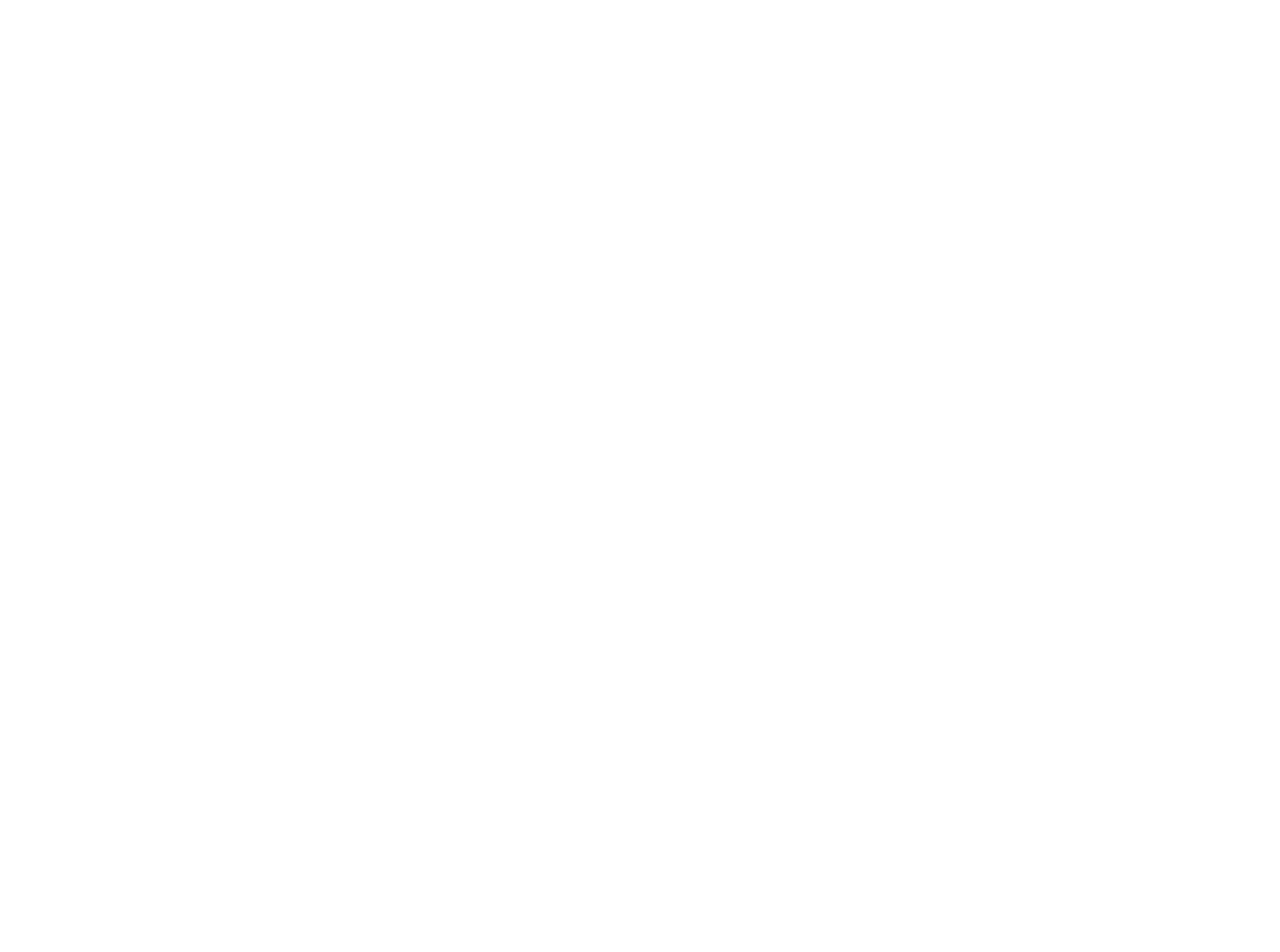
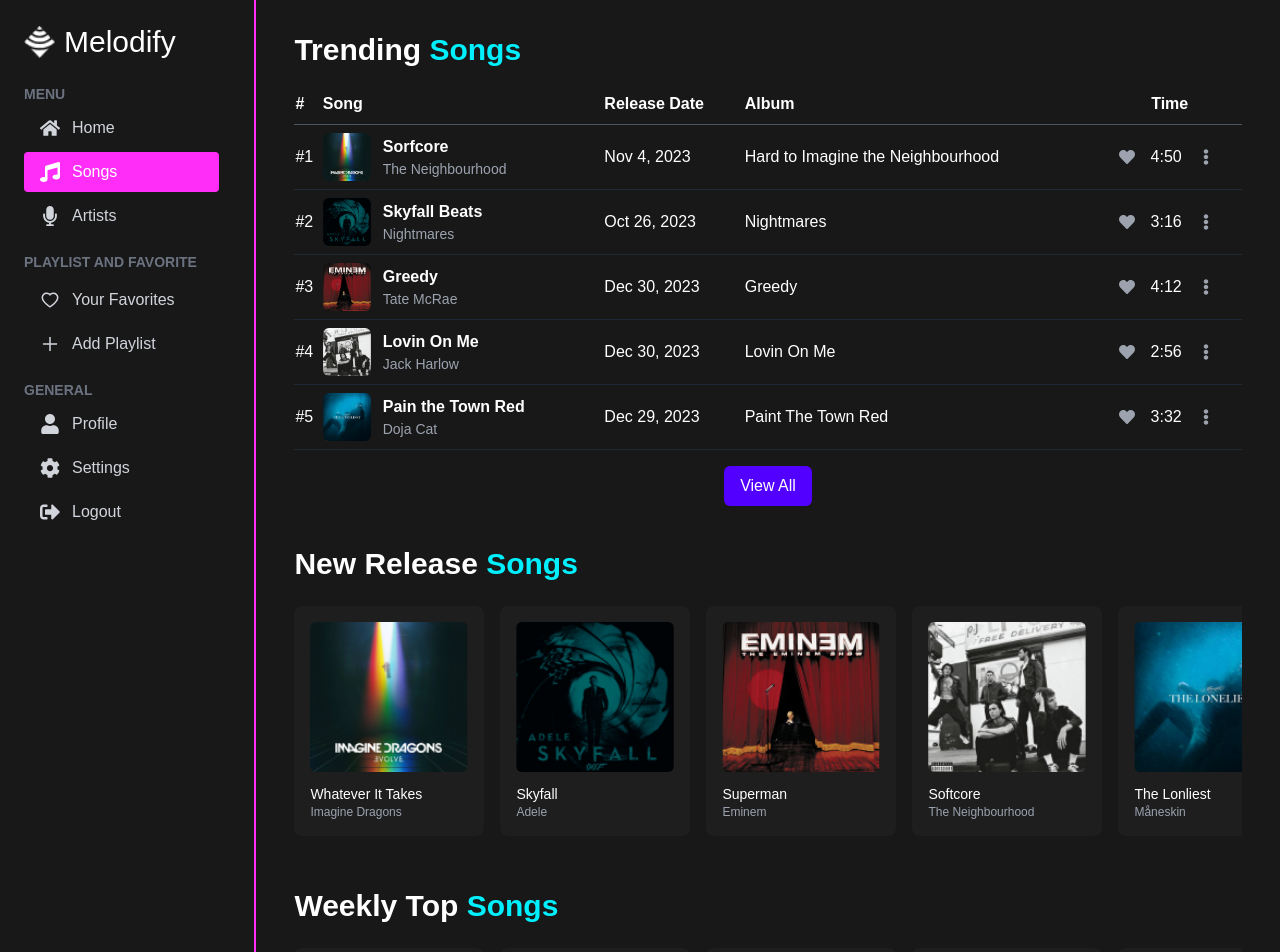
Before and after one commit to aDJi2003/front-end-paw, a React (Vite) app: page /song in a window 1280 px wide. Before the commit this address had no page. Shown: the top 952 px of the page. Before the commit the page ends 800 px from the top, so only its background shows below. Built offline with nearby package versions, Linux system fonts and the light colour scheme; a web font is replaced by a local one.

Commit message:
feat: add song page

```diff
--- a/src/main.jsx
+++ b/src/main.jsx
@@ -9,6 +9,7 @@
 import ArtistDetail from './pages/ArtistDetail';
 import SongDetail from './pages/SongDetail';
 import Profile from './pages/Profile';
+import Song from './pages/Song';
 
 createRoot(document.getElementById('root')).render(
   <StrictMode>
@@ -21,6 +22,7 @@
         <Route path="/profile" element={<Profile />} />
         <Route path="/artist/:artistName" element={<ArtistDetail />} />
         <Route path="/song/:songTitle" element={<SongDetail />} />
+        <Route path="/song" element={<Song />} />
       </Routes>
     </Router>
   </StrictMode>,
--- /dev/null
+++ b/src/pages/Song.jsx
@@ -0,0 +1,169 @@
+import SongCard from "../component/SongCard";
+import { AiOutlinePlus } from "react-icons/ai";
+import TrendingSongCard from "../component/TrendingSongCard";
+import Sidebar from "../component/Sidebar";
+
+import Song1 from "../assets/images/song_1_paw.png";
+import Song2 from "../assets/images/song_2_paw.png";
+import Song3 from "../assets/images/song_3_paw.png";
+import Song4 from "../assets/images/song_4_paw.png";
+import Song5 from "../assets/images/song_5_paw.png";
+
+const Song = () => {
+  const songs = [
+    {
+      image: Song1,
+      title: "Whatever It Takes",
+      artist: "Imagine Dragons",
+    },
+    {
+      image: Song2,
+      title: "Skyfall",
+      artist: "Adele",
+    },
+    {
+      image: Song3,
+      title: "Superman",
+      artist: "Eminem",
+    },
+    {
+      image: Song4,
+      title: "Softcore",
+      artist: "The Neighbourhood",
+    },
+    {
+      image: Song5,
+      title: "The Lonliest",
+      artist: "Måneskin",
+    },
+    {
+      image: Song1,
+      title: "Whatever It Takes",
+      artist: "Imagine Dragons",
+    },
+    {
+      image: Song2,
+      title: "Skyfall",
+      artist: "Adele",
+    },
+  ];
+
+  const trendingSongs = [
+    {
+      id: 1,
+      title: "Sorfcore",
+      artist: "The Neighbourhood",
+      releaseDate: "Nov 4, 2023",
+      album: "Hard to Imagine the Neighbourhood",
+      time: "4:50",
+      image: Song1,
+    },
+    {
+      id: 2,
+      title: "Skyfall Beats",
+      artist: "Nightmares",
+      releaseDate: "Oct 26, 2023",
+      album: "Nightmares",
+      time: "3:16",
+      image: Song2,
+    },
+    {
+      id: 3,
+      title: "Greedy",
+      artist: "Tate McRae",
+      releaseDate: "Dec 30, 2023",
+      album: "Greedy",
+      time: "4:12",
+      image: Song3,
+    },
+    {
+      id: 4,
+      title: "Lovin On Me",
+      artist: "Jack Harlow",
+      releaseDate: "Dec 30, 2023",
+      album: "Lovin On Me",
+      time: "2:56",
+      image: Song4,
+    },
+    {
+      id: 5,
+      title: "Pain the Town Red",
+      artist: "Doja Cat",
+      releaseDate: "Dec 29, 2023",
+      album: "Paint The Town Red",
+      time: "3:32",
+      image: Song5,
+    },
+    {
+      id: 6,
+      title: "New Song",
+      artist: "Artist Name",
+      releaseDate: "Jan 1, 2024",
+      album: "New Album",
+      time: "3:45",
+      image: Song1,
+    },
+  ];
+
+  return (
+    <div className="min-h-screen max-w-screen flex font-jakarta overflow-y-auto">
+      {/* Sidebar */}
+      <div className="w-1/5 bg-[#181818] border-r-2 border-[#FF2DF7]">
+        <Sidebar />
+      </div>
+      {/* Main Song Page */}
+      <div className="w-4/5 bg-[#181818] px-[3vw] py-[4vh]">
+        {/* Trending Songs */}
+        <div className="w-full mb-[5vh]">
+            <TrendingSongCard songs={trendingSongs} />
+        </div>
+        {/* New Release Songs */}
+        <div className="w-full mb-[5vh]">
+          <h2 className="text-3xl font-bold text-white">
+            New Release <span className="text-[#00F0FF]">Songs</span>
+          </h2>
+          <div className="mt-6 flex gap-4 overflow-x-auto custom-scroll pb-3">
+            {songs.map((song, index) => (
+              <SongCard
+                key={index}
+                image={song.image}
+                title={song.title}
+                artist={song.artist}
+              />
+            ))}
+            <div className="flex flex-col gap-3 items-center justify-center">
+              <div className="flex items-center justify-center rounded-full w-[80px] h-[80px] bg-[#1E1E1E] hover:cursor-pointer">
+                <AiOutlinePlus className="text-white text-2xl" />
+              </div>
+              <p className="text-sm text-white font-bold">View All</p>
+            </div>
+          </div>
+        </div>
+        {/* Top Songs */}
+        <div className="w-full mb-[5vh]">
+          <h2 className="text-3xl font-bold text-white">
+            Weekly Top <span className="text-[#00F0FF]">Songs</span>
+          </h2>
+          <div className="mt-6 flex gap-4 overflow-x-auto custom-scroll pb-3">
+            {songs.map((song, index) => (
+              <SongCard
+                key={index}
+                image={song.image}
+                title={song.title}
+                artist={song.artist}
+              />
+            ))}
+            <div className="flex flex-col gap-3 items-center justify-center">
+              <div className="flex items-center justify-center rounded-full w-[80px] h-[80px] bg-[#1E1E1E] hover:cursor-pointer">
+                <AiOutlinePlus className="text-white text-2xl" />
+              </div>
+              <p className="text-sm text-white font-bold">View All</p>
+            </div>
+          </div>
+        </div>
+      </div>
+    </div>
+  );
+};
+
+export default Song;
```
